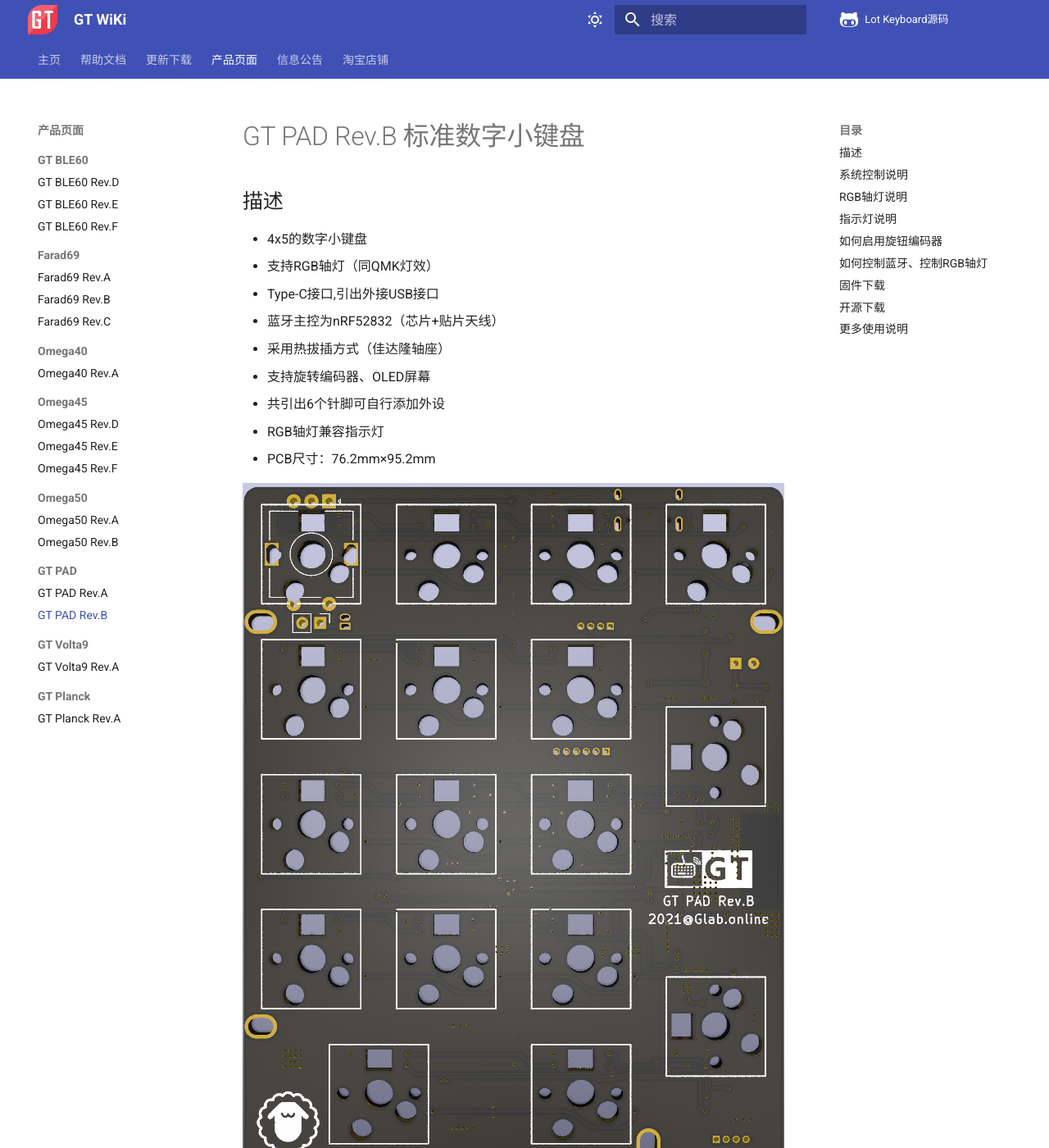
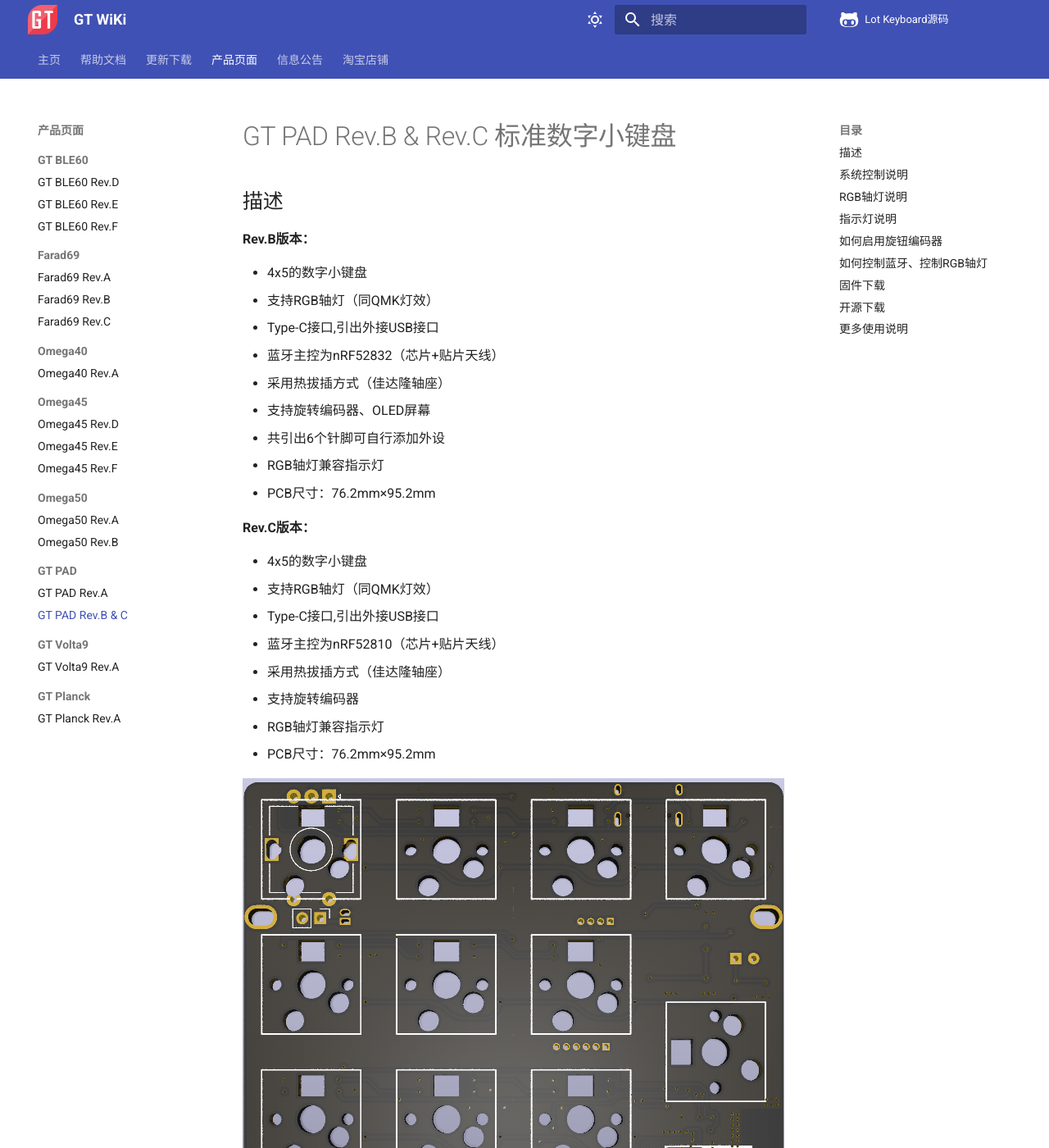
Before and after one commit to genokolar/genokolar.github.io, an MkDocs documentation site: the page built from docs/keyboard/gt-pad_b&c.md, in a window 1280 px wide and 1400 px high. Shown: the whole window at 82% size. Built offline with MkDocs 1.6.1 and Material for MkDocs 9.7.7, drawn with Linux system fonts in a browser that asks for light colours; comment, search, counter and statistics services are not loaded; some of the changed text lies outside the part shown.

Commit message:
添加GT PAD Rev.C

```diff
--- a/docs/keyboard/gt-pad_b.md
+++ b/docs/keyboard/gt-pad_b&c.md
@@ -1,7 +1,9 @@
-GT PAD Rev.B 标准数字小键盘
+GT PAD Rev.B & Rev.C 标准数字小键盘
 =====================
 
 ## 描述
+
+<b>Rev.B版本：</b>
 
 - 4x5的数字小键盘
 - 支持RGB轴灯（同QMK灯效）
@@ -10,6 +12,17 @@ GT PAD Rev.B 标准数字小键盘
 - 采用热拔插方式（佳达隆轴座）
 - 支持旋转编码器、OLED屏幕
 - 共引出6个针脚可自行添加外设
+- RGB轴灯兼容指示灯
+- PCB尺寸：76.2mm×95.2mm
+
+<b>Rev.C版本：</b>
+
+- 4x5的数字小键盘
+- 支持RGB轴灯（同QMK灯效）
+- Type-C接口,引出外接USB接口
+- 蓝牙主控为nRF52810（芯片+贴片天线）
+- 采用热拔插方式（佳达隆轴座）
+- 支持旋转编码器
 - RGB轴灯兼容指示灯
 - PCB尺寸：76.2mm×95.2mm
 
@@ -43,7 +56,9 @@ GT PAD Rev.B 标准数字小键盘
 
 ## 如何启用旋钮编码器
 
-只需要将旋钮编码器焊接到ESC位置，然后接入配置工具，找到键盘设置--布局配置--编码器选项，将按键更改成编码器。
+只需要将旋钮编码器焊接到ESC位置，然后接入配置工具，找到键盘设置--布局配置--编码器选项，
+
+Rev.C将按键更改成编码器；Rev.B将按键更改成独立编码器。
 
 顶部出现的两颗按钮就是旋转功能，下面第一颗按键，就是旋钮按键功能。
 
@@ -56,7 +71,9 @@ GT PAD Rev.B 标准数字小键盘
 
 ## 固件下载
 
-[:fontawesome-solid-download:  20220212蓝牙完整固件](http://glab.online/down/Glab3.0/gt-pad-b-nrf52_all-20220212-11bc5ea3.hex){ .md-button}
+[:fontawesome-solid-download: 20220212蓝牙完整固件 Rev.B ](http://glab.online/down/Glab3.0/gt-pad-b-nrf52_all-20220212-11bc5ea3.hex){ .md-button}
+
+[:fontawesome-solid-download: 20220212蓝牙完整固件 Rev.C ](http://glab.online/down/Glab3.0/gt-pad-c-nrf52_all-20220212-11bc5ea3.hex){ .md-button}
 
 [:fontawesome-solid-screwdriver-wrench:  获取更多下载](../down/download.md){ .md-button}
 
--- a/mkdocs.yml
+++ b/mkdocs.yml
@@ -182,7 +182,7 @@ nav:
         - Omega50 Rev.B: keyboard/omega50_b.md
       - GT PAD:
         - GT PAD Rev.A: keyboard/gt-pad_a.md
-        - GT PAD Rev.B: keyboard/gt-pad_b.md
+        - GT PAD Rev.B & C: keyboard/gt-pad_b&c.md
       - GT Volta9:
         - GT Volta9 Rev.A: keyboard/volta9_a.md
       - GT Planck:
```
